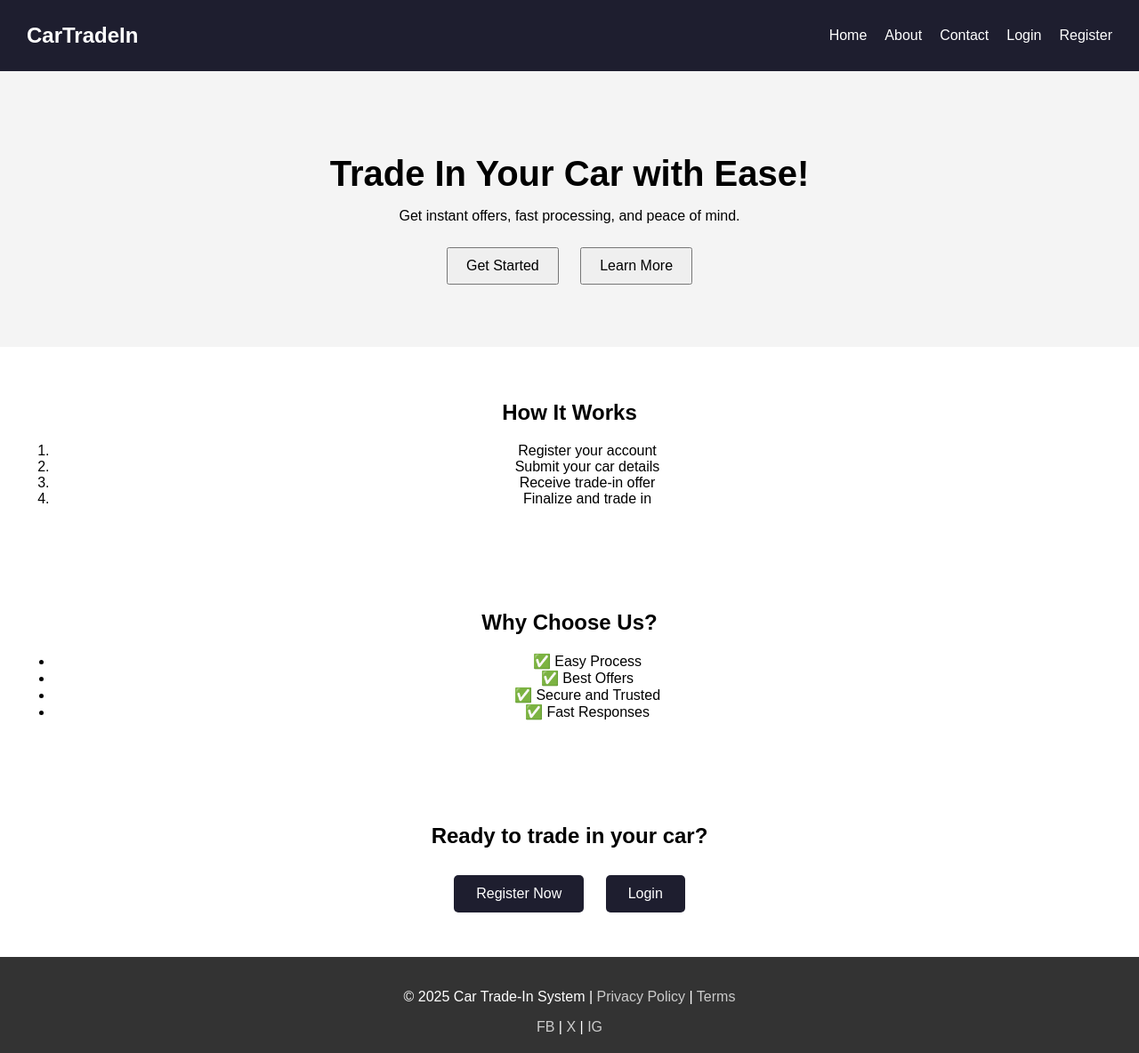
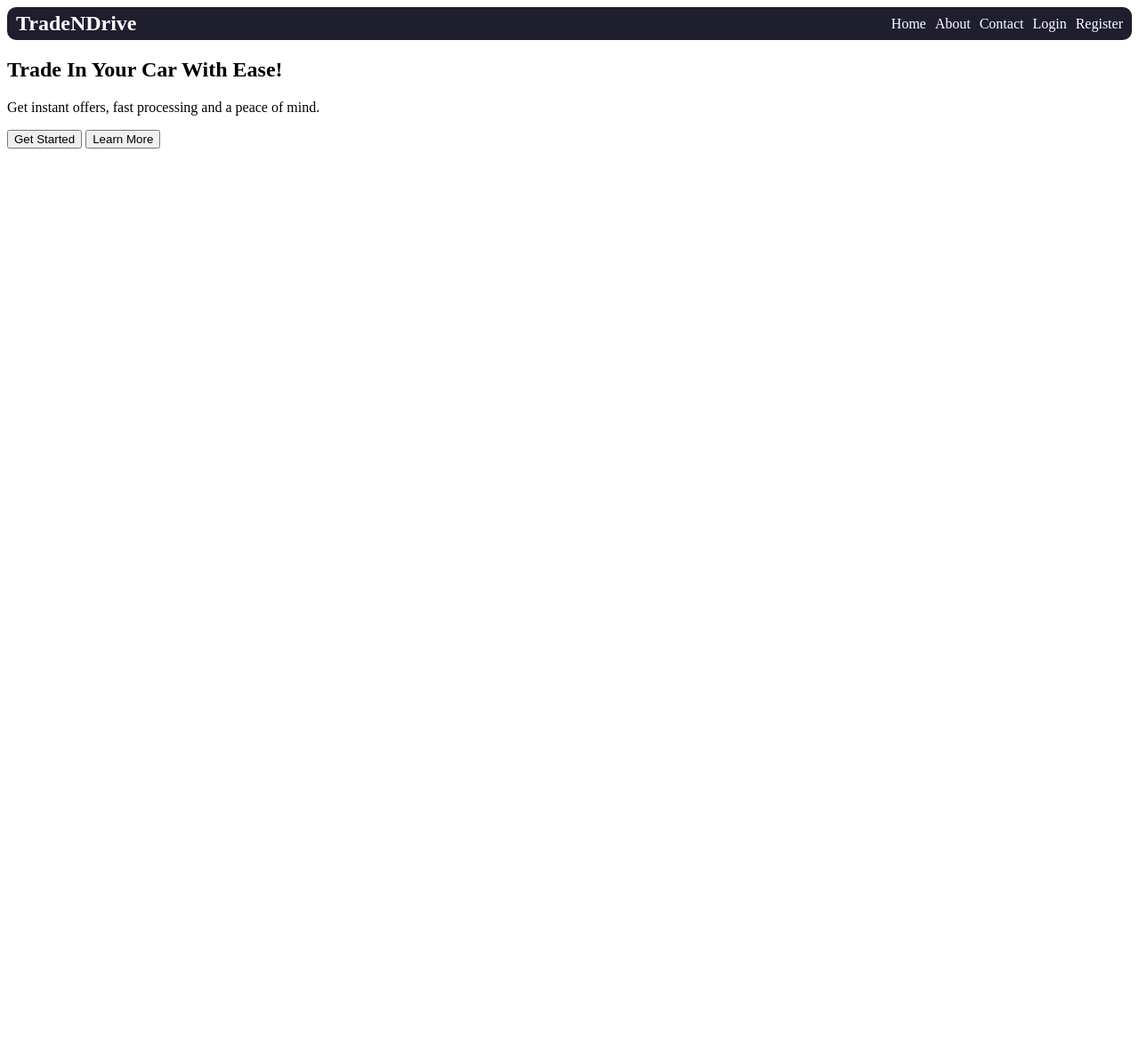
Before and after one commit to Eric-Muriuki/Car-Trade-In-System, a PHP site: page / in a window 1280 px wide. Shown: the whole page at 89% size. After the commit the page ends 167 px from the top, so only its background shows below. Run offline with PHP 8.4, Linux system fonts and the light colour scheme.

Commit message:
Refactor footer and header styles for consistency and improved layout

```diff
--- a/includes/header.php
+++ b/includes/header.php
@@ -4,8 +4,7 @@
     <meta charset="UTF-8">
     <meta name="viewport" content="width=device-width, initial-scale=1.0">
     <title>Header</title>
-</head>
-<style>
+    <style>
     .main-header{
         background-color: #1e1e2f; /*to set the background color of the header */
         color: white; /* to set the text color of the header */
@@ -39,9 +38,11 @@
     .main-nav ul li a:hover{
         text-decoration: underline; /* property to add the underline to the links in the list on hover */
     }
-    .main-
 </style>
+</head>
 <body>
+
+
     <div class="main-header">
         <div class="container">
             <div class="logo">
--- a/index.php
+++ b/index.php
@@ -1,79 +1,22 @@
-<!-- index.php -->
 <!DOCTYPE html>
 <html lang="en">
 <head>
     <meta charset="UTF-8">
     <meta name="viewport" content="width=device-width, initial-scale=1.0">
-    <title>Online Car Trade-In System</title>
-    <link rel="stylesheet" href="css/style.css">
+    <title>Homepage</title>
 </head>
 <body>
 
-    <!-- Header Section -->
-    <header>
-        <div class="logo">CarTradeIn</div>
-        <nav>
-            <ul>
-                <li><a href="#">Home</a></li>
-                <li><a href="about.php">About</a></li>
-                <li><a href="contact.php">Contact</a></li>
-                <li><a href="login.php">Login</a></li>
-                <li><a href="register.php">Register</a></li>
-            </ul>
-        </nav>
-    </header>
+<?php include 'includes/header.php'; ?>
 
-    <!-- Hero Section -->
-    <section class="hero">
-        <h1>Trade In Your Car with Ease!</h1>
-        <p>Get instant offers, fast processing, and peace of mind.</p>
-        <button onclick="showAlert()">Get Started</button>
-        <button onclick="location.href='about.php'">Learn More</button>
-    </section>
+<!-- Main content of the homepage goes here -->
+ <section class="hero">
+    <h1>Trade In Your Car With Ease!</h1>
+    <p>Get instant offers, fast processing and a peace of mind.</p>
+    <button onclick="showAlert()">Get Started</button>
+    <button onclick="location.href='about.php'">Learn More</button>
+ </section>
 
-    <!-- How It Works -->
-    <section class="steps">
-        <h2>How It Works</h2>
-        <ol>
-            <li>Register your account</li>
-            <li>Submit your car details</li>
-            <li>Receive trade-in offer</li>
-            <li>Finalize and trade in</li>
-        </ol>
-    </section>
-
-    <!-- Why Choose Us -->
-    <section class="features">
-        <h2>Why Choose Us?</h2>
-        <ul>
-            <li>✅ Easy Process</li>
-            <li>✅ Best Offers</li>
-            <li>✅ Secure and Trusted</li>
-            <li>✅ Fast Responses</li>
-        </ul>
-    </section>
-
-    <!-- Call to Action -->
-    <section class="cta">
-        <h2>Ready to trade in your car?</h2>
-        <a href="register.php" class="btn">Register Now</a>
-        <a href="login.php" class="btn">Login</a>
-    </section>
-
-    <!-- Footer Section -->
-    <footer>
-        <p>&copy; 2025 Car Trade-In System | <a href="#">Privacy Policy</a> | <a href="#">Terms</a></p>
-        <div class="social">
-            <a href="#">FB</a> | <a href="#">X</a> | <a href="#">IG</a>
-        </div>
-    </footer>
-
-    <!-- JavaScript Section -->
-    <script>
-        function showAlert() {
-            alert("Welcome! Please register or login to begin your trade-in process.");
-        }
-    </script>
-
+ <section class="steps"></section>
 </body>
 </html>
```
Also changed, not shown: includes/footer.php (+8 -0 lines).
